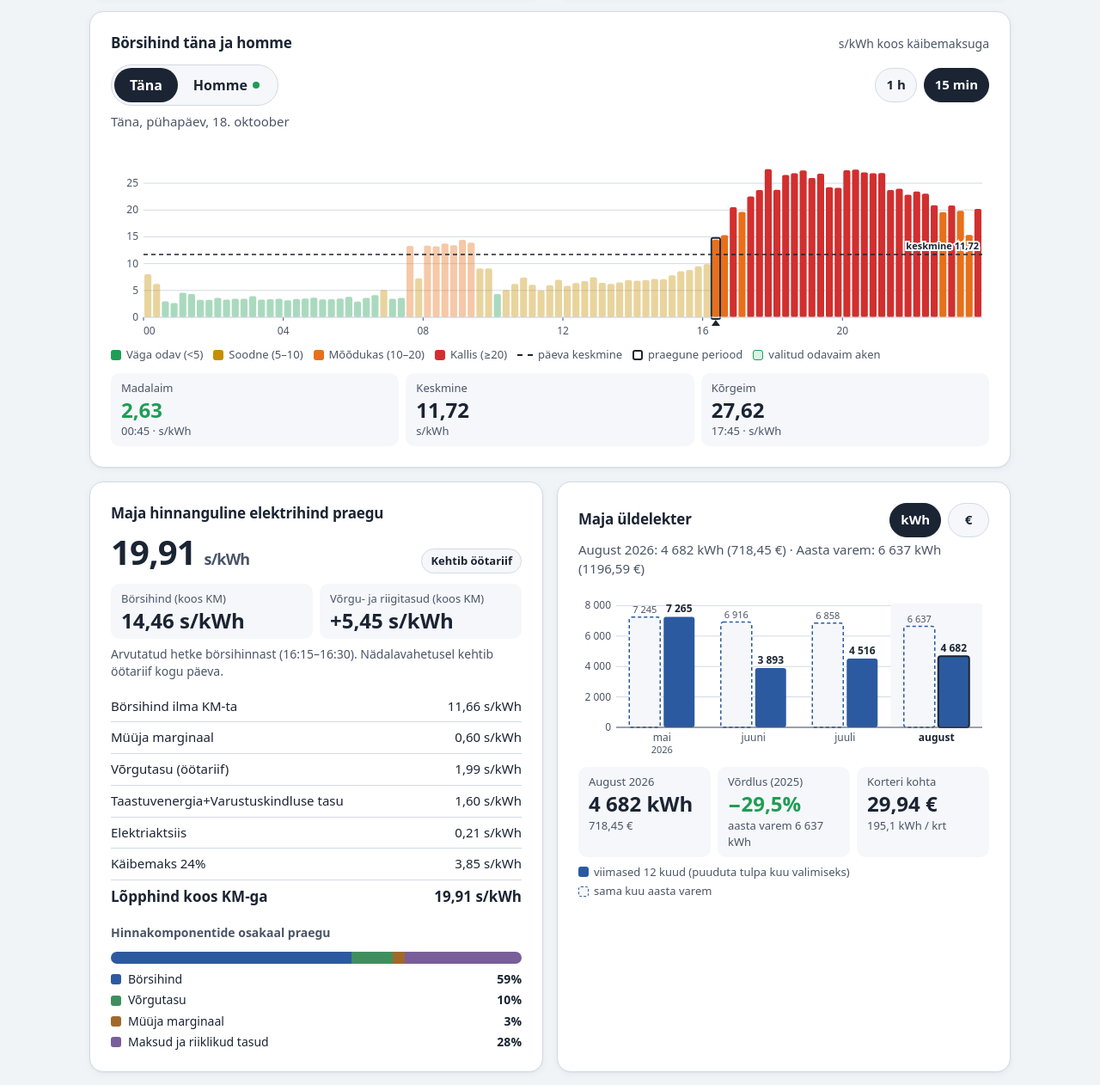
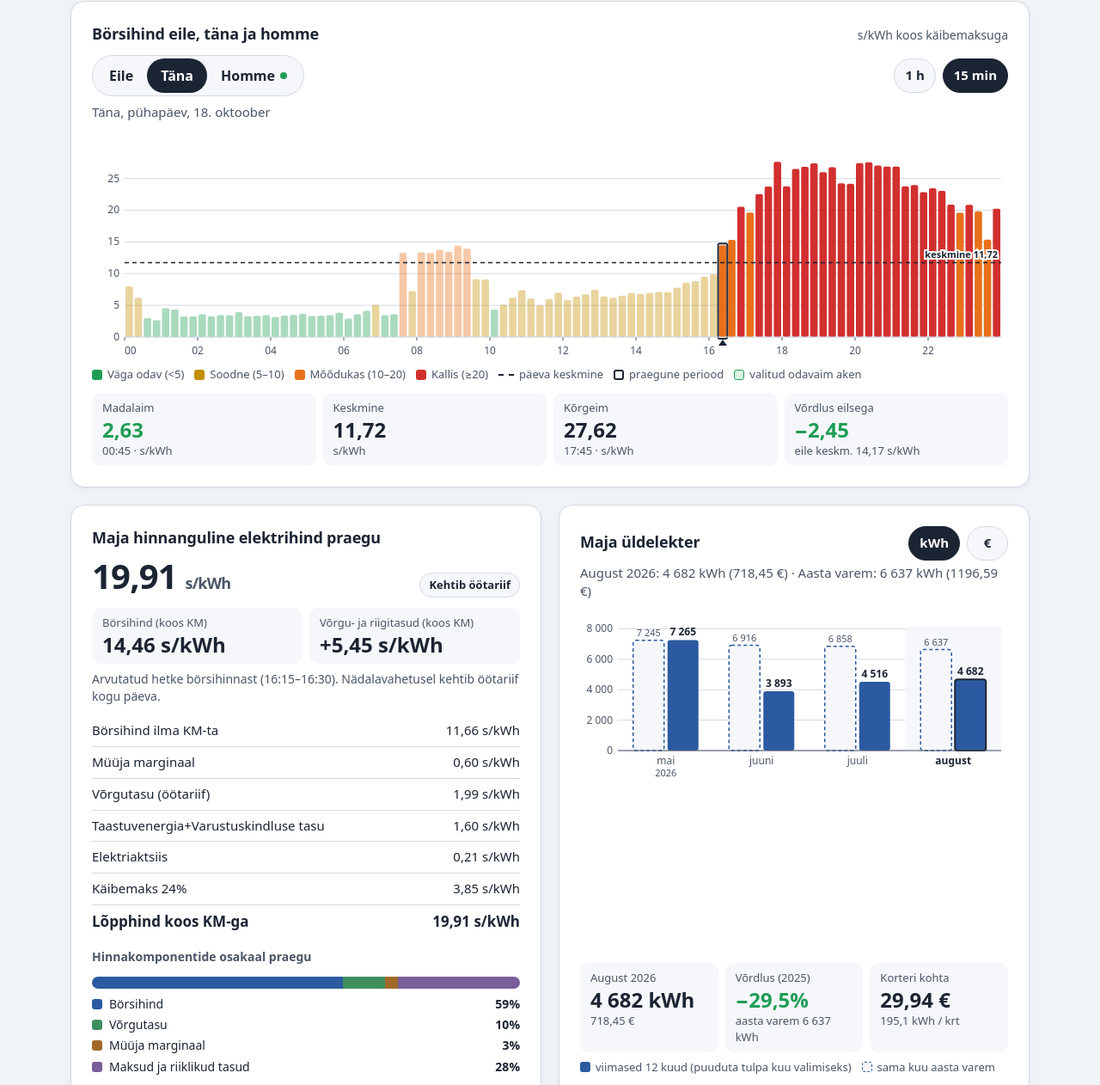
Before and after one commit to ott-max-netizen/kauge32elekter, a plain HTML site: page index.html in a window 1280 px wide. Shown: the part 525-1787 px from the top of the page at 86% size. Drawn offline with Linux system fonts and the light colour scheme.

Commit message:
UI/UX uuendus v2.1.0: eilse hinna vaade (Eile) ja desktop-vaate parendused

```diff
--- a/index.html
+++ b/index.html
@@ -12,7 +12,7 @@
 <title>Kauge 32 elektriinfo</title>
 <style>
 /* ==========================================================================
-   Kauge 32 elektriinfo — kujundus (v2.0.0)
+   Kauge 32 elektriinfo — kujundus (v2.1.0)
    Kõik värvid, raadiused ja vahed on defineeritud custom property'tena.
    ========================================================================== */
 :root {
@@ -408,12 +408,13 @@ body {
   font: inherit;
   font-weight: 600;
   min-height: 40px;
-  padding: 0 18px;
+  padding: 0 16px;
   border-radius: 999px;
   cursor: pointer;
   display: inline-flex;
   align-items: center;
   gap: 6px;
+  transition: background-color 0.12s ease, color 0.12s ease;
 }
 .tab[aria-selected="true"] {
   background: var(--text);
@@ -497,6 +498,19 @@ body {
   font-size: 15px;
 }
 
+@media (hover: hover) {
+  .tab:not([aria-selected="true"]):hover {
+    background: var(--surface);
+  }
+  .segmented input:not(:checked) + label:hover {
+    border-color: var(--muted);
+    background: var(--surface);
+  }
+  .ev__summary:hover .ev__summary-title {
+    color: var(--focus);
+  }
+}
+
 /* ---------- Graafik ---------- */
 .chart-status-bar {
   display: flex;
@@ -539,8 +553,10 @@ body {
   touch-action: pan-y;
   user-select: none;
   -webkit-user-select: none;
-}
-
+  cursor: crosshair;
+}
+
+.bar { transition: opacity 0.1s ease; }
 .bar--past { opacity: 0.38; }
 .bar--active { stroke: var(--text); stroke-width: 2; opacity: 1 !important; }
 .bar-current { animation: pulse 2.4s ease-in-out infinite; }
@@ -618,6 +634,14 @@ body {
   gap: var(--s2);
   margin: var(--s3) 0 0;
 }
+.stats--day {
+  grid-template-columns: repeat(2, minmax(0, 1fr));
+}
+@media (min-width: 640px) {
+  .stats--day {
+    grid-template-columns: repeat(auto-fit, minmax(140px, 1fr));
+  }
+}
 .stat {
   min-width: 0;
   padding: var(--s2) 12px;
@@ -883,7 +907,7 @@ body {
   outline-offset: 2px;
 }
 
-/* ---------- Laiem ekraan ---------- */
+/* ---------- Laiem ekraan (Desktop & tahvel) ---------- */
 @media (min-width: 768px) {
   .app { padding: var(--s5); }
   .layout {
@@ -893,6 +917,7 @@ body {
       "now planner"
       "chart chart"
       "final building";
+    align-items: stretch;
   }
   #section-now { grid-area: now; }
   #section-planner { grid-area: planner; }
@@ -900,9 +925,40 @@ body {
   #section-final { grid-area: final; }
   #section-building { grid-area: building; }
   .layout.no-building #section-final { grid-column: 1 / -1; }
-  .card { padding: var(--s5); }
+  .card {
+    padding: var(--s5);
+    display: flex;
+    flex-direction: column;
+  }
+  #now-body,
+  #final-body {
+    flex: 1;
+    display: flex;
+    flex-direction: column;
+  }
+  #now-body .facts {
+    margin-top: auto;
+    padding-top: var(--s3);
+  }
+  #section-planner .ev {
+    margin-top: auto;
+  }
+  #section-building #building-body {
+    margin-top: auto;
+    padding-top: var(--s2);
+  }
   .hero-price__value { font-size: 60px; }
   .stat__value { font-size: 24px; }
+}
+
+@media (min-width: 1024px) {
+  .app {
+    max-width: 1180px;
+    padding: var(--s5) var(--s6);
+  }
+  .app-title { font-size: 22px; }
+  .layout { gap: 20px; }
+  .card__title { font-size: 18px; }
 }
 
 @media (prefers-reduced-motion: reduce) {
@@ -932,14 +988,15 @@ body {
       <div id="now-body"><p class="placeholder">Elektrihindade laadimine…</p></div>
     </section>
 
-    <!-- 2. Täna / homme graafik -->
+    <!-- 2. Eile / täna / homme graafik -->
     <section class="card card--chart" id="section-chart" aria-labelledby="h-chart">
       <div class="card__head">
-        <h2 id="h-chart" class="card__title">Börsihind täna ja homme</h2>
+        <h2 id="h-chart" class="card__title">Börsihind eile, täna ja homme</h2>
         <p class="card__hint">s/kWh koos käibemaksuga</p>
       </div>
       <div class="chart-controls">
         <div class="tabs" role="tablist" aria-label="Päeva valik">
+          <button type="button" role="tab" id="tab-yesterday" class="tab" data-day="yesterday" aria-selected="false" aria-controls="chart-panel" tabindex="-1">Eile</button>
           <button type="button" role="tab" id="tab-today" class="tab" data-day="today" aria-selected="true" aria-controls="chart-panel">Täna</button>
           <button type="button" role="tab" id="tab-tomorrow" class="tab" data-day="tomorrow" aria-selected="false" aria-controls="chart-panel" tabindex="-1">Homme</button>
         </div>
@@ -960,7 +1017,7 @@ body {
         </div>
         <p id="chart-notice" class="notice" hidden></p>
         <div id="chart-legend" class="legend" aria-label="Graafiku selgitus"></div>
-        <div id="day-summary" class="stats" role="group" aria-label="Valitud päeva madalaim, keskmine ja kõrgeim hind"></div>
+        <div id="day-summary" class="stats stats--day" role="group" aria-label="Valitud päeva madalaim, keskmine ja kõrgeim hind"></div>
       </div>
     </section>
 
@@ -1127,7 +1184,7 @@ const CONFIG = {
 };
 
 /* Tehnilised konstandid — neid ei ole tavakasutuses vaja muuta. */
-const APP_VERSION = '2.0.0';
+const APP_VERSION = '2.1.0';
 const TIME_ZONE = 'Europe/Tallinn';
 const API_URL = 'https://dashboard.elering.ee/api/nps/price';
 const API_TIMEOUT_MS = 20000;
@@ -1135,6 +1192,7 @@ const PLANNER_DURATIONS = [60, 120, 180, 240, 300, 360]; // minutit
 const CATEGORY_ORDER = ['roheline', 'kollane', 'oranz', 'punane'];
 const MAX_PERIOD_MINUTES = 60;   // pikim lubatud hinnaperiood
 const CHART_HEIGHT = 230;
+const CHART_HEIGHT_DESKTOP = 264;
 const MINUTE_MS = 60000;
 const HOUR_MS = 3600000;
 const DAY_MS = 86400000;
@@ -1149,7 +1207,7 @@ const state = {
   periods: [],            // normaliseeritud hinnaperioodid (vt normalizePrices)
   intervalMinutes: 60,    // tuvastatud API perioodi pikkus (15 või 60)
   dataVersion: 0,         // suureneb iga eduka laadimisega
-  selectedDay: 'today',   // 'today' | 'tomorrow'
+  selectedDay: 'today',   // 'yesterday' | 'today' | 'tomorrow'
   chartResolution: null,  // 15 | 60 | null (= automaatne valik ekraani laiuse järgi)
   selectedDuration: 120,  // planeerija kestus minutites
   evChargerKw: Number(CONFIG.elektriauto.vaikimisiLaadijaKw),
@@ -1692,6 +1750,7 @@ function prepareBuildingData() {
 function derive() {
   const now = new Date();
   const all = state.periods;
+  const yesterday = getDayPrices(all, now, -1);
   const today = getDayPrices(all, now, 0);
   // Nord Pooli päev on Kesk-Euroopa ajas, seega Tallinna homne 00:00–01:00 on teada juba eilsest
   // oksjonist. Homne loetakse avaldatuks alles siis, kui kogu päev on kaetud; `all` jääb muutmata,
@@ -1699,11 +1758,13 @@ function derive() {
   const tomorrowRaw = getDayPrices(all, now, 1);
   const tomorrow = isDayComplete(tomorrowRaw, now, 1) ? tomorrowRaw : [];
   const current = getCurrentPricePeriod(all, now);
+  const yesterdayAvg = calculateWeightedAverage(yesterday);
   const todayAvg = calculateWeightedAverage(today);
   const horizonEnd = now.getTime() + DAY_MS;
   const future = all.filter(p => p.end.getTime() > now.getTime() && p.start.getTime() < horizonEnd);
   return {
-    now, all, today, tomorrow, current, todayAvg, future, horizonEnd,
+    now, all, yesterday, today, tomorrow, current, yesterdayAvg, todayAvg, future, horizonEnd,
+    hasYesterday: yesterday.length > 0,
     hasTomorrow: tomorrow.length > 0,
     tomorrowStatus: getTomorrowStatus(now, tomorrow.length > 0),
     best2h: findBestWindow(future, now, 120, horizonEnd),
@@ -2033,12 +2094,17 @@ function renderChartLegend() {
 function renderPriceChart(d) {
   const host = byId('chart-svg-host');
   const notice = byId('chart-notice');
+  const dayConfig = state.selectedDay === 'yesterday'
+    ? { offset: -1, label: 'Eile', aria: 'Eilsed', periods: d.yesterday }
+    : state.selectedDay === 'tomorrow'
+      ? { offset: 1, label: 'Homme', aria: 'Homsed', periods: d.tomorrow }
+      : { offset: 0, label: 'Täna', aria: 'Tänased', periods: d.today };
   const isToday = state.selectedDay === 'today';
-  const dayPeriods = isToday ? d.today : d.tomorrow;
-  const dayStart = getTallinnDayStart(d.now, isToday ? 0 : 1);
-  const dayEnd = getTallinnDayStart(d.now, isToday ? 1 : 2);
-
-  byId('chart-day-label').textContent = `${isToday ? 'Täna' : 'Homme'}, ${dateLongFormatter.format(dayStart)}`;
+  const dayPeriods = dayConfig.periods;
+  const dayStart = getTallinnDayStart(d.now, dayConfig.offset);
+  const dayEnd = getTallinnDayStart(d.now, dayConfig.offset + 1);
+
+  byId('chart-day-label').textContent = `${dayConfig.label}, ${dateLongFormatter.format(dayStart)}`;
   updateResolutionToggle();
   updateTomorrowTab(d);
 
@@ -2048,8 +2114,9 @@ function renderPriceChart(d) {
     state.chartKey = '';
     state.chartItems = [];
     notice.hidden = false;
-    notice.classList.toggle('notice--warn', !isToday && state.periods.length > 0 && d.tomorrowStatus.state === 'late');
+    notice.classList.toggle('notice--warn', state.selectedDay === 'tomorrow' && state.periods.length > 0 && d.tomorrowStatus.state === 'late');
     if (!state.periods.length) notice.textContent = placeholderText();
+    else if (state.selectedDay === 'yesterday') notice.textContent = 'Eilse päeva börsihinnad puuduvad andmetes.';
     else if (isToday) notice.textContent = 'Tänase päeva börsihinnad puuduvad andmetes.';
     else notice.textContent = tomorrowNotice(d.tomorrowStatus);
     return;
@@ -2070,15 +2137,15 @@ function renderPriceChart(d) {
 
   const hadFocus = host.firstChild && document.activeElement === host.firstChild;
   hideTooltip();
-  const chart = buildPriceChartSvg({ bars, avg, dayStart, dayEnd, width, currentTs, isToday, dayPeriods, bestWindow, nowMs: d.now.getTime() });
+  const chart = buildPriceChartSvg({ bars, avg, dayStart, dayEnd, width, currentTs, isToday, dayAriaLabel: dayConfig.aria, dayPeriods, bestWindow, nowMs: d.now.getTime() });
   state.chartItems = chart.items;
   host.replaceChildren(chart.svg);
   attachChartInteraction(chart.svg, chart.items, avg);
   if (hadFocus) chart.svg.focus();
 }
 
-function buildPriceChartSvg({ bars, avg, dayStart, dayEnd, width, currentTs, isToday, dayPeriods, bestWindow, nowMs }) {
-  const height = CHART_HEIGHT;
+function buildPriceChartSvg({ bars, avg, dayStart, dayEnd, width, currentTs, isToday, dayAriaLabel, dayPeriods, bestWindow, nowMs }) {
+  const height = width >= 640 ? CHART_HEIGHT_DESKTOP : CHART_HEIGHT;
   const padL = 38;
   const padR = 8;
   const padT = 18;
@@ -2109,7 +2176,7 @@ function buildPriceChartSvg({ bars, avg, dayStart, dayEnd, width, currentTs, isT
     role: 'group',
     tabindex: '0',
     'aria-roledescription': 'tulpdiagramm',
-    'aria-label': `${isToday ? 'Tänased' : 'Homsed'} börsihinnad ${bars.length} perioodi kaupa. ` +
+    'aria-label': `${dayAriaLabel} börsihinnad ${bars.length} perioodi kaupa. ` +
       `Madalaim ${formatCents(min.spotIncVatCentsKwh)} kell ${formatTime(min.start)}, ` +
       `kõrgeim ${formatCents(max.spotIncVatCentsKwh)} kell ${formatTime(max.start)}, ` +
       `päeva keskmine ${formatCents(avg)}. Nooleklahvidega või sõrmega libistades saab perioode ükshaaval vaadata.`
@@ -2202,11 +2269,12 @@ function buildPriceChartSvg({ bars, avg, dayStart, dayEnd, width, currentTs, isT
     }));
   }
 
-  // X-telje kellaajad iga 4 tunni tagant (kohaliku aja järgi)
+  // X-telje kellaajad: laial ekraanil (>= 600px) iga 2 tunni tagant, mobiilis iga 4 tunni tagant
+  const hourStep = width >= 600 ? 2 : 4;
   const labelled = new Set();
   for (const item of items) {
     const parts = getTallinnDateParts(item.bar.start);
-    if (parts.minute !== 0 || parts.hour % 4 !== 0 || labelled.has(parts.hour)) continue;
+    if (parts.minute !== 0 || parts.hour % hourStep !== 0 || labelled.has(parts.hour)) continue;
     labelled.add(parts.hour);
     const lx = item.slotX;
     svg.append(svgEl('line', { x1: lx, x2: lx, y1: height - padB, y2: height - padB + 4, stroke: 'var(--muted)', 'stroke-width': 1 }));
@@ -2340,20 +2408,43 @@ function attachChartInteraction(svg, items, avg) {
 
 function renderDaySummary(d) {
   const host = byId('day-summary');
-  const dayPeriods = state.selectedDay === 'today' ? d.today : d.tomorrow;
+  const dayPeriods = state.selectedDay === 'yesterday'
+    ? d.yesterday
+    : state.selectedDay === 'tomorrow'
+      ? d.tomorrow
+      : d.today;
   if (!dayPeriods.length) { host.replaceChildren(); return; }
   const { min, max } = getMinMax(dayPeriods);
   const avg = calculateWeightedAverage(dayPeriods);
-  const tile = (label, value, time, modifier = '') => el('div', { class: 'stat' }, [
+  const tile = (label, valueText, subText, modifier = '') => el('div', { class: 'stat' }, [
     el('p', { class: 'stat__label', text: label }),
-    el('p', { class: modifier ? `stat__value ${modifier}` : 'stat__value', text: numberFormat.d2.format(value) }),
-    el('p', { class: 'stat__time', text: time ? `${time} · s/kWh` : 's/kWh' })
+    el('p', { class: modifier ? `stat__value ${modifier}` : 'stat__value', text: valueText }),
+    el('p', { class: 'stat__time', text: subText })
   ]);
-  host.replaceChildren(
-    tile('Madalaim', min.spotIncVatCentsKwh, formatTime(min.start), 'stat__value--good'),
-    tile('Keskmine', avg, null),
-    tile('Kõrgeim', max.spotIncVatCentsKwh, formatTime(max.start))
-  );
+
+  const tiles = [
+    tile('Madalaim', numberFormat.d2.format(min.spotIncVatCentsKwh), `${formatTime(min.start)} · s/kWh`, 'stat__value--good'),
+    tile('Keskmine', numberFormat.d2.format(avg), 's/kWh'),
+    tile('Kõrgeim', numberFormat.d2.format(max.spotIncVatCentsKwh), `${formatTime(max.start)} · s/kWh`)
+  ];
+
+  // Neljas KPI-kaart: päevade keskmiste võrdlus (täna vs eile, või eile/homme vs täna)
+  const refAvg = state.selectedDay === 'today' ? d.yesterdayAvg : d.todayAvg;
+  const refLabel = state.selectedDay === 'today' ? 'Võrdlus eilsega' : 'Võrdlus tänasega';
+  const refSubPrefix = state.selectedDay === 'today' ? 'eile keskm.' : 'täna keskm.';
+  if (avg != null && refAvg != null) {
+    const diff = avg - refAvg;
+    const sign = diff > 0.005 ? '+' : '';
+    const mod = diff < -0.05 ? 'stat__value--good' : diff > 0.05 ? 'stat__value--bad' : '';
+    tiles.push(tile(
+      refLabel,
+      `${sign}${numberFormat.d2.format(diff)}`,
+      `${refSubPrefix} ${numberFormat.d2.format(refAvg)} s/kWh`,
+      mod
+    ));
+  }
+
+  host.replaceChildren(...tiles);
 }
 
 /** Sääst/vahe võrreldes viiteperioodi keskmisega; protsent ainult siis, kui see on tähenduslik. */
@@ -2703,14 +2794,14 @@ function renderAll() {
    9. Juhtelemendid, ajastus ja käivitus
    ========================================================================== */
 function selectDay(day) {
-  if (day !== 'today' && day !== 'tomorrow') return;
+  if (day !== 'yesterday' && day !== 'today' && day !== 'tomorrow') return;
   state.selectedDay = day;
   for (const tab of document.querySelectorAll('.tab')) {
     const selected = tab.dataset.day === day;
     tab.setAttribute('aria-selected', selected ? 'true' : 'false');
     tab.tabIndex = selected ? 0 : -1;
   }
-  byId('chart-panel').setAttribute('aria-labelledby', day === 'today' ? 'tab-today' : 'tab-tomorrow');
+  byId('chart-panel').setAttribute('aria-labelledby', `tab-${day}`);
   if (!state.derived) return;
   renderPriceChart(state.derived);
   renderDaySummary(state.derived);
```
Also changed, not shown: CHANGELOG.md, README.md.
